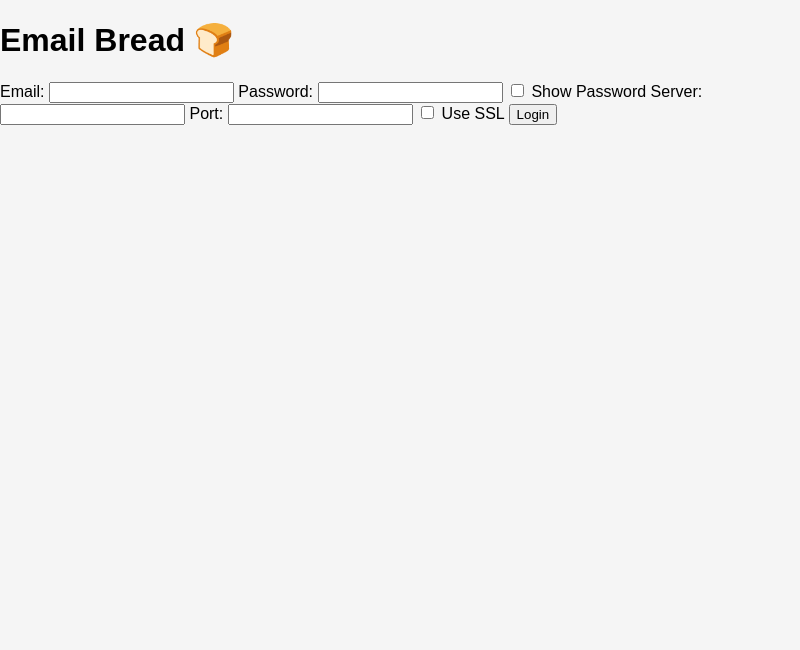
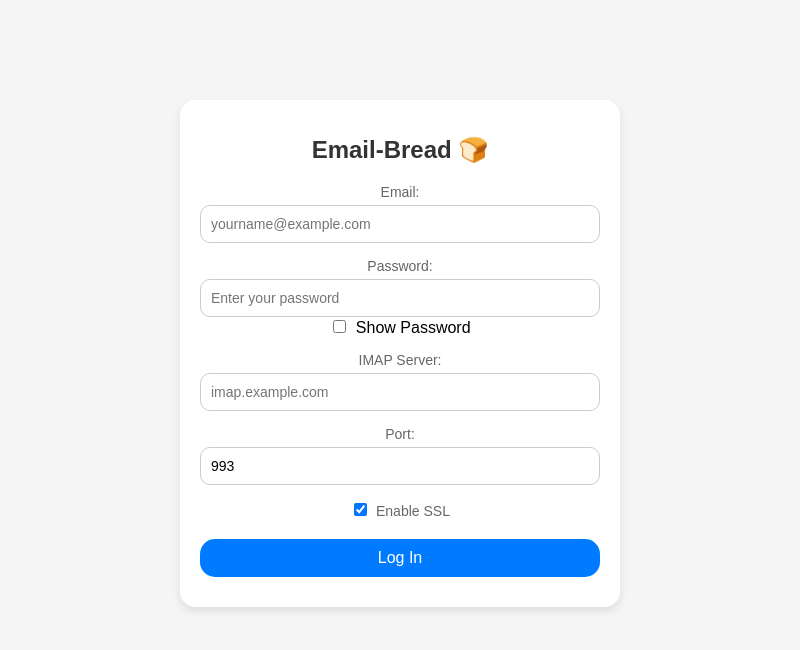
Before and after one commit to MumblingBuffalo/Email-Bread, an Electron app: page index.html in a window 800 px wide. Drawn offline with Linux system fonts and the light colour scheme.

Commit message:
Further UI tweaks and QOL updates

```diff
--- a/index.html
+++ b/index.html
@@ -3,36 +3,39 @@
 <head>
     <meta charset="UTF-8">
     <meta name="viewport" content="width=device-width, initial-scale=1.0">
-    <title>Email Bread - Login</title>
+    <title>Email-Bread Login</title>
     <link rel="stylesheet" href="styles.css">
 </head>
 <body>
     <div class="login-container">
-        <h1>Email Bread 🍞</h1>
-        <form id="emailForm">
-            <label for="username">Email:</label>
-            <input type="email" id="username" required>
-
-            <label for="password">Password:</label>
-            <input type="password" id="password" required>
-            <label>
+        <h1 class="login-header">Email-Bread 🍞</h1>
+        <form id="emailForm" class="login-form">
+            <div class="form-group">
+                <label for="username">Email:</label>
+                <input type="email" id="username" name="username" placeholder="yourname@example.com" required>
+            </div>
+            <div class="form-group">
+                <label for="password">Password:</label>
+                <input type="password" id="password" name="password" placeholder="Enter your password" required>
                 <input type="checkbox" id="showPassword"> Show Password
-            </label>
-
-            <label for="server">Server:</label>
-            <input type="text" id="server" required>
-
-            <label for="port">Port:</label>
-            <input type="number" id="port" required>
-
-            <label>
-                <input type="checkbox" id="ssl"> Use SSL
-            </label>
-
-            <button type="submit">Login</button>
+            </div>
+            <div class="form-group">
+                <label for="server">IMAP Server:</label>
+                <input type="text" id="server" name="server" placeholder="imap.example.com" required>
+            </div>
+            <div class="form-group">
+                <label for="port">Port:</label>
+                <input type="number" id="port" name="port" placeholder="993" value="993" required>
+            </div>
+            <div class="form-group">
+                <label for="ssl">
+                    <input type="checkbox" id="ssl" name="ssl" checked> Enable SSL
+                </label>
+            </div>
+            <button type="submit" class="submit-button">Log In</button>
         </form>
-        <div id="loading" style="display: none;">Loading...</div>
-        <div id="status"></div>
+        <div id="loading" class="loading-message">Loading...</div>
+        <div id="status" class="status-message"></div>
     </div>
     <script src="app.js"></script>
 </body>
--- a/styles.css
+++ b/styles.css
@@ -1,3 +1,4 @@
+/* General styles */
 body {
     font-family: Arial, sans-serif;
     margin: 0;
@@ -5,6 +6,7 @@ body {
     background-color: #f5f5f5;
 }
 
+/* Breadboard Header */
 .breadboard-header {
     background-color: #f9d390;
     padding: 15px;
@@ -28,6 +30,13 @@ body {
     color: #666;
 }
 
+#loggedInUser {
+    font-size: 14px;
+    color: #555;
+    margin-left: auto;
+}
+
+/* Email Container */
 .email-container {
     display: flex;
     height: calc(100vh - 70px);
@@ -124,8 +133,79 @@ body {
     background-color: #cc0000;
 }
 
-#loggedInUser {
+/* Login Page Styles */
+.login-container {
+    max-width: 400px;
+    margin: 100px auto;
+    background-color: #ffffff;
+    border-radius: 15px;
+    padding: 20px;
+    box-shadow: 0 4px 8px rgba(0, 0, 0, 0.1);
+    text-align: center;
+}
+
+.login-header {
+    font-size: 24px;
+    margin-bottom: 20px;
+    color: #333;
+}
+
+.login-form {
+    display: flex;
+    flex-direction: column;
+}
+
+.form-group {
+    margin-bottom: 15px;
+}
+
+.form-group label {
+    display: block;
+    margin-bottom: 5px;
     font-size: 14px;
-    color: #555;
-    margin-left: auto;
+    color: #666;
 }
+
+.form-group input[type="text"],
+.form-group input[type="email"],
+.form-group input[type="password"],
+.form-group input[type="number"] {
+    width: 100%;
+    padding: 10px;
+    font-size: 14px;
+    border: 1px solid #ccc;
+    border-radius: 10px;
+    box-sizing: border-box;
+}
+
+.form-group input[type="checkbox"] {
+    margin-right: 5px;
+}
+
+.submit-button {
+    background-color: #007bff;
+    color: white;
+    border: none;
+    padding: 10px 20px;
+    font-size: 16px;
+    border-radius: 15px;
+    cursor: pointer;
+    transition: background-color 0.3s ease;
+}
+
+.submit-button:hover {
+    background-color: #0056b3;
+}
+
+.loading-message {
+    display: none;
+    font-size: 14px;
+    color: #666;
+    margin-top: 10px;
+}
+
+.status-message {
+    margin-top: 10px;
+    font-size: 14px;
+    font-weight: bold;
+}
```
